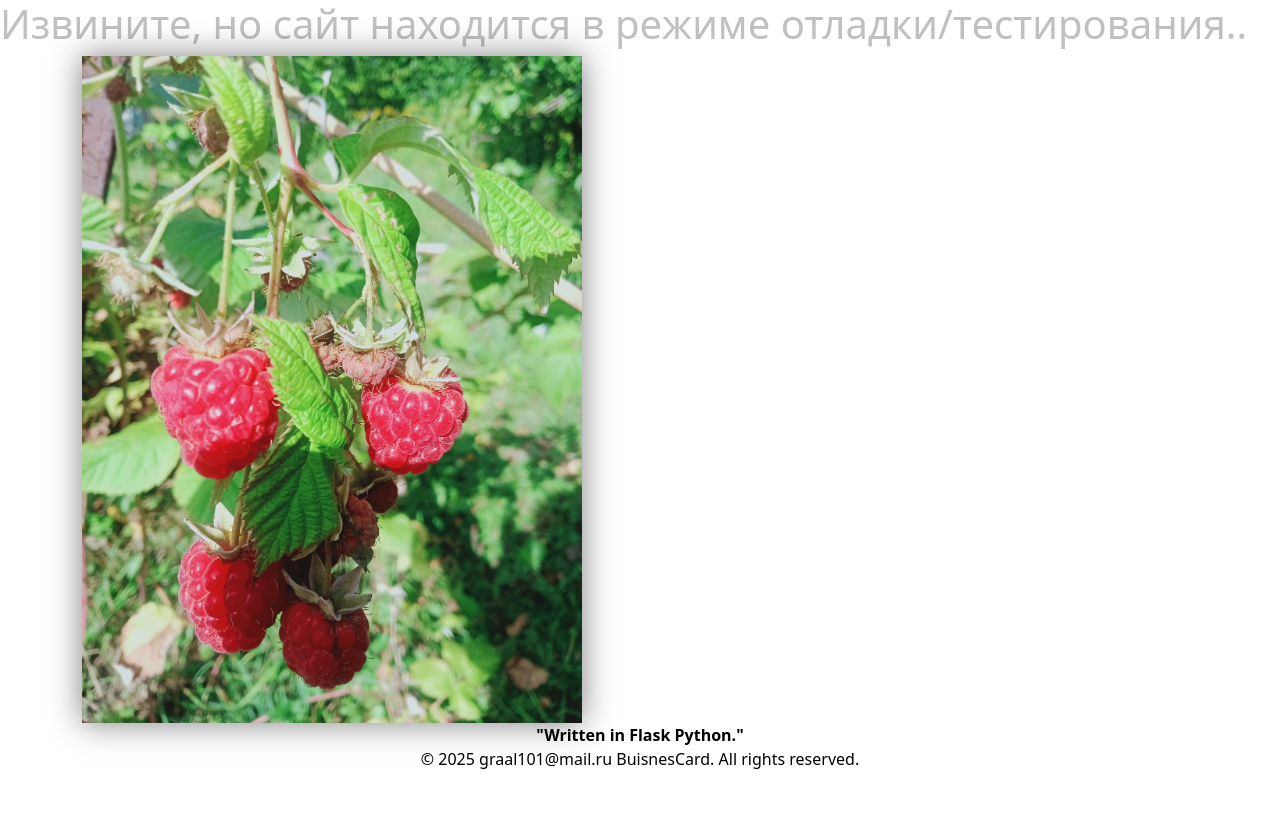
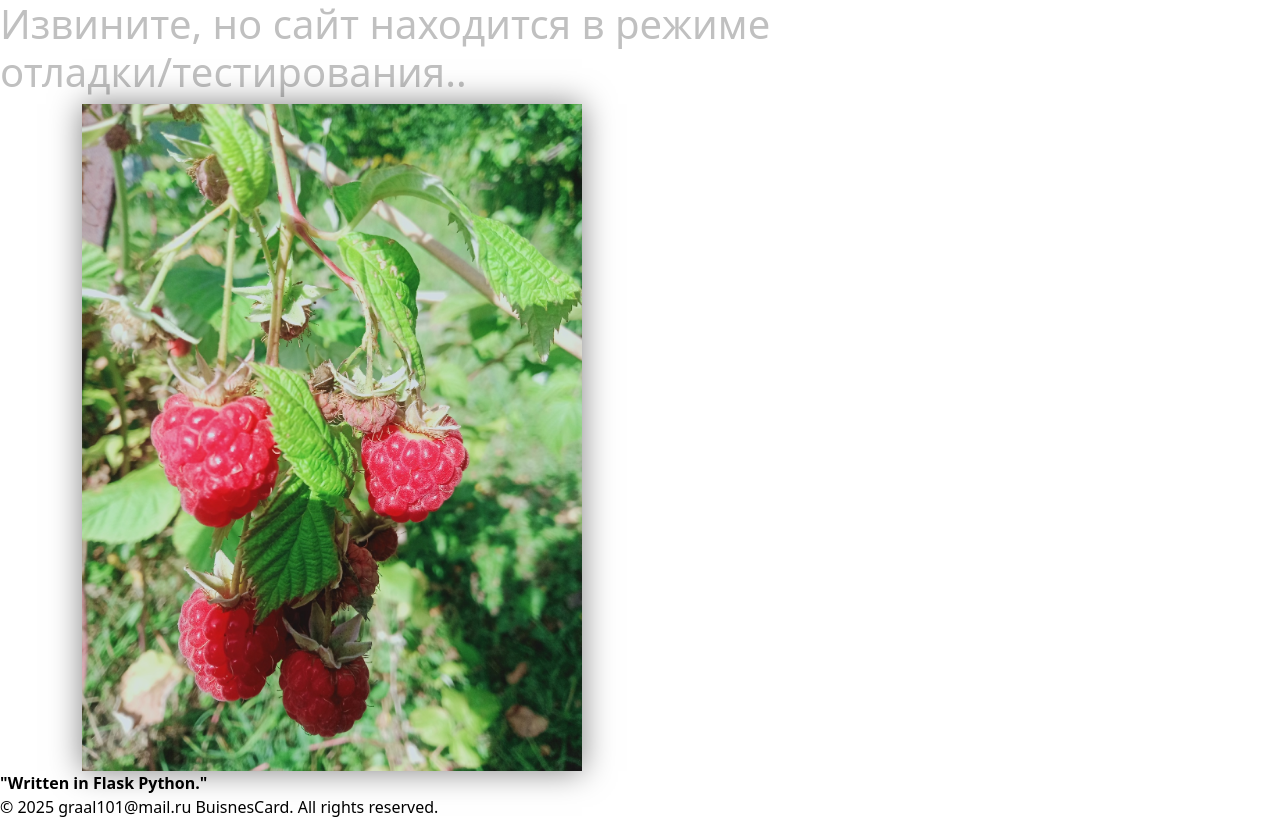
Before and after one commit to graal101/BuisnesCard, a Flask app: page / in a window 1280 px wide. Before the commit the page ends 769 px from the top, so only its background shows below. Run offline with Flask 3, Linux system fonts and the light colour scheme.

Commit message:
work with bootstrap

```diff
--- a/models.py
+++ b/models.py
@@ -1,2 +1,3 @@
 #!/usr/bin/env python
 # -*- coding: utf-8 -*-
+from flask_sqlalchemy import SQLAlchemy
--- a/static/css/style.css
+++ b/static/css/style.css
@@ -1,10 +1,14 @@
 body{
-    text-align: center;
+    text-align: left;
     color: silver;
     /*border: 1px solid black; Границы контейнера*/
 }
 
 footer{
-    text-align: center;
+    text-align: left;
+    /*text-align: center;*/
+    /*text-align: justify;*/
     color: black;
+    /*color: #FFC107*/;
+
 }
--- a/templates/index.html
+++ b/templates/index.html
@@ -7,14 +7,14 @@
 
 <head>
 	<title>Card graal101@mail.ru</title>
-   <link rel="stylesheet" href="{{ url_for('static', filename='css/style.css') }}">
 	<meta charset=utf-8">
-   <link rel="stylesheet" href="https://cdn.jsdelivr.net/npm/bootstrap@5.3.3/dist/css/bootstrap.min.css" >
-   <link rel="stylesheet" href="https://cdnjs.cloudflare.com/ajax/libs/font-awesome/6.0.0/css/all.min.css">
+        <link rel="stylesheet" href="https://cdn.jsdelivr.net/npm/bootstrap@5.3.3/dist/css/bootstrap.min.css" >
+        <link rel="stylesheet" href="{{ url_for('static', filename='css/style.css') }}">
+
 </head>
 
 <body>
-	<h1 style=" color: silver"> Извините, но сайт находится в реж<wbr>име отладки/тестирования..</h1>
+	<h1> Извините, но сайт находится в режиме<br> отладки/тестирования..</h1>
    <div  class="container" >
         <div class="photo-frame">
             <img src="{{ url_for('static', filename='img/berry.jpg') }}" alt="Малинка"
```
